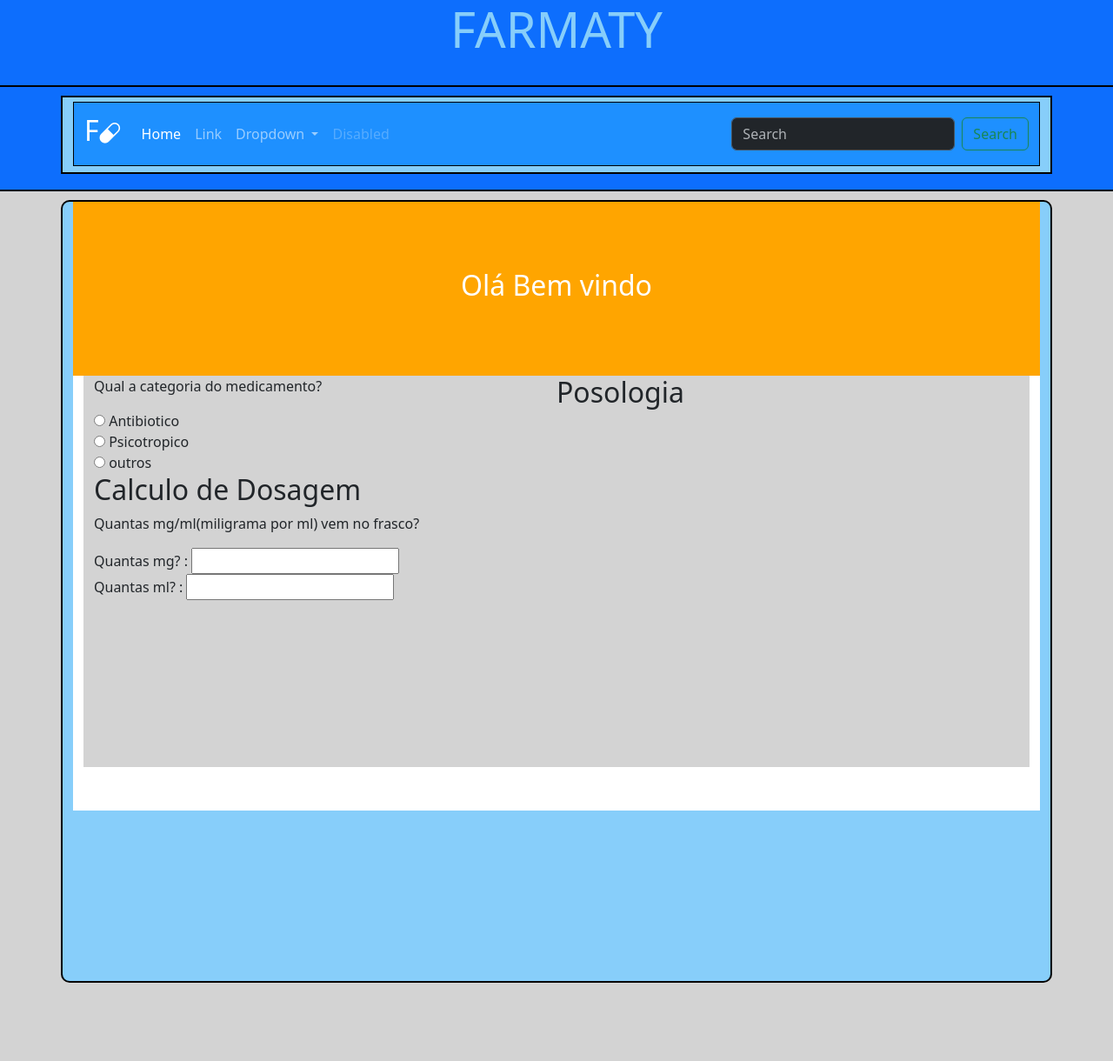
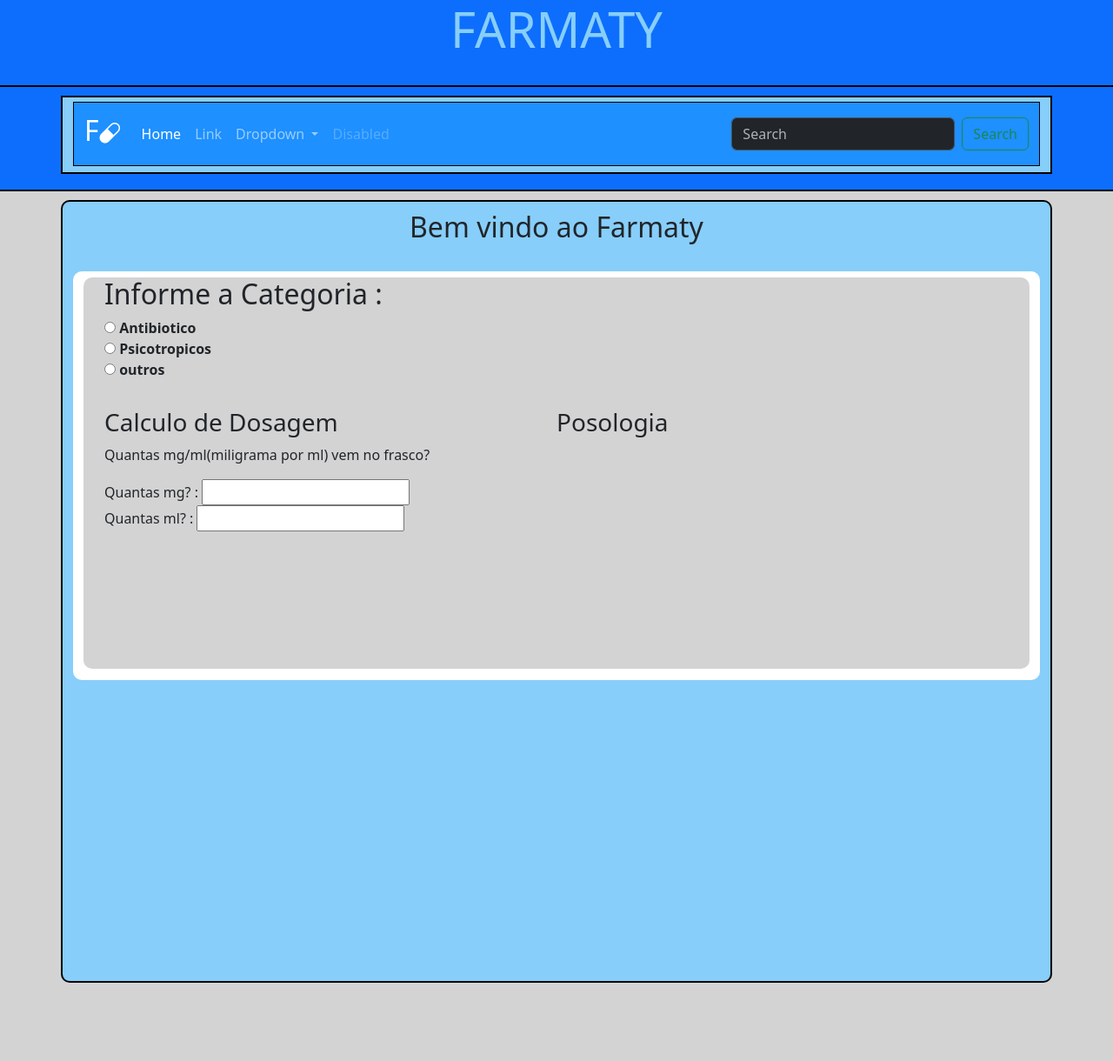
Before and after one commit to Anaellen123/Farmaty, a Flask app: page / in a window 1280 px wide. Shown: the whole page at 87% size. Run offline with Flask 3, Linux system fonts and the light colour scheme; some libraries are stand-ins or nearby versions.

Commit message:
eighth commit

```diff
--- a/static/style2.css
+++ b/static/style2.css
@@ -12,13 +12,14 @@
     border: solid 2px #000;
     border-radius: 10px;
 }
-
+/* abertura do titulo bem vindo ao farmaty da pagina index*/
 #margem1{
     width: 100%;
-    height: 200px;
+    height: 70px;
     display: flex;
     align-items: center;
-     background-color: orange;
+    position: relative;
+    top: 5px;
 
 }
 
@@ -27,8 +28,9 @@
     width: 100%;
     height: 100px;
     display: flex;
-    align-items: center;
-
+    text-align: center;
+    position: relative;
+    top: 20px;
 }
 
 
@@ -38,12 +40,29 @@
     text-align: center;
     color: #fff;
 
+
+}
+/*fechamento da estilização do titulo bem vindo ao farmaty*/
+
+
+#section1{
+    height: 470px;
+    background-color: #fff;
+    width: 100%;
+    position: relative;
+    top: 10px;
+    border-radius: 10px
+
+
 }
 
-#section1{
-    height: 500px;
-    background-color: #fff;
-    width: 100%;
+#section2{
+    height: 150px;
+
+}
+
+#section3{
+    display: flex;
 
 }
 
@@ -51,8 +70,9 @@
     height:450px;
     width: 100%;
     background-color: #d3d3d3;
-    display: flex;
-    justify-content: space-evenly;
+    position: relative;
+    top: 7px;
+    border-radius: 10px;
 
 }
 
--- a/templates/index.html
+++ b/templates/index.html
@@ -3,25 +3,33 @@
 <div id="bottom">
     <div class="container" id="conteudo">
         <div class="container" id="margem1">
-            <div class="class" id="margem2">
+            <div class="container" id="margem2">
 
-                <div class="container" id="bem-vindo"><h2>Olá Bem vindo</h2></div>
+                <div class="container" id="bem_vindo"><h2>Bem vindo ao Farmaty</h2></div>
 
             </div>
+
         </div>
+
+
         <div class="container" id="section1">
+
                 <div class="container" id="calculador">
-                <section id="dosagem">
-                    <p>Qual a categoria do medicamento?</p>
+                    <div class="container" id="section2">
+                        <h2>Informe a Categoria :</h2>
                         <form>
                             <input type="radio" id="antibiotico" name="fav_language" value="html">
-                        <label for="antibiotico">Antibiotico</label><br>
+                            <label for="antibiotico"><strong>Antibiotico</strong></label><br>
                             <input type="radio" id="psico" name="fav_language" value="html">
-                        <label for="psico">Psicotropico</label><br>
+                            <label for="psico"><strong>Psicotropicos</strong></label><br>
                             <input type="radio" id="demais" name="fav_language" value="html">
-                        <label for="demais">outros</label><br>
+                            <label for="demais"><strong>outros</strong></label><br>
                         </form>
-                    <h2>Calculo de Dosagem</h2>
+
+                    </div>
+                    <div class="container" id="section3">
+                        <section id="dosagem">
+                            <h3>Calculo de Dosagem</h3>
                             <p>Quantas mg/ml(miligrama por ml) vem no frasco?</p>
                             <form>
                                 <label for="fname">Quantas mg? :</label>
@@ -31,9 +39,13 @@
                             </form>
                         </section>
                         <section id="posologia">
-                    <h2>Posologia</h2>
+                            <h3>Posologia</h3>
                         </section>
+
                     </div>
+                </div>
+
+
 
         </div>
 
```
Lines whose indentation alone changed are shown as unchanged.
